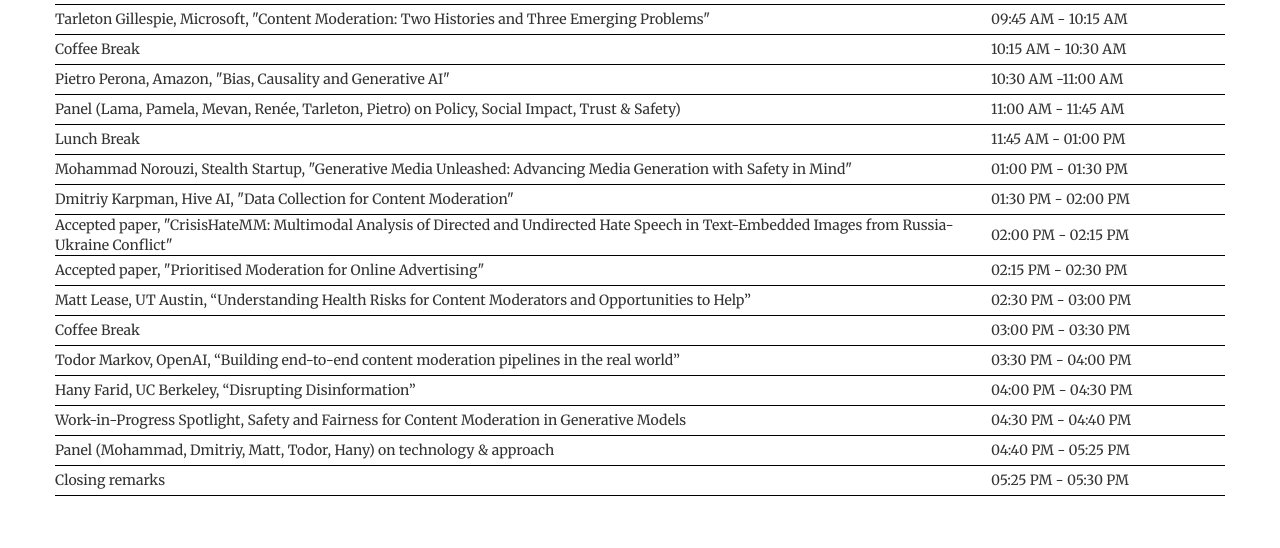
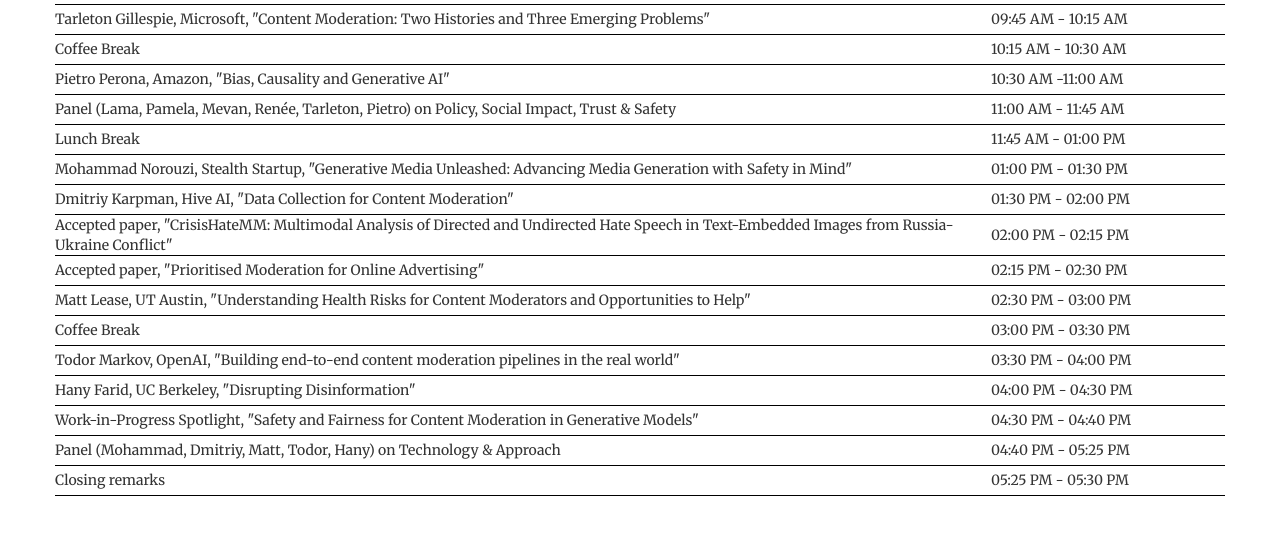
Before and after one commit to multimodal-content-moderation/multimodal-content-moderation.github.io, a Jekyll site: the page built from index.html, in a window 1280 px wide and 900 px high, scrolled down 5364 px. Shown: the part 160-708 px from the top of the window. Built offline with Jekyll 4.4.1, drawn with Linux system fonts in a browser that asks for light colours.

```diff
--- a/_includes/program.html
+++ b/_includes/program.html
@@ -46,7 +46,7 @@
                     </tr>
                     <tr style="border-bottom: 1px solid black; height: 30px">
                         <td>Panel (Lama, Pamela, Mevan, Renée, Tarleton, Pietro) on Policy, Social
-                            Impact, Trust & Safety)
+                            Impact, Trust & Safety
                         </td>
                         <td>11:00 AM - 11:45 AM</td>
                     </tr>
@@ -75,8 +75,8 @@
                         <td>02:15 PM - 02:30 PM</td>
                     </tr>
                     <tr style="border-bottom: 1px solid black; height: 30px">
-                        <td>Matt Lease, UT Austin, “Understanding Health Risks for Content Moderators
-                            and Opportunities to Help”
+                        <td>Matt Lease, UT Austin, "Understanding Health Risks for Content Moderators
+                            and Opportunities to Help"
                         </td>
                         <td>02:30 PM - 03:00 PM</td>
                     </tr>
@@ -85,23 +85,23 @@
                         <td>03:00 PM - 03:30 PM</td>
                     </tr>
                     <tr style="border-bottom: 1px solid black; height: 30px">
-                        <td>Todor Markov, OpenAI, “Building end-to-end content moderation pipelines in
-                            the real world”
+                        <td>Todor Markov, OpenAI, "Building end-to-end content moderation pipelines in
+                            the real world"
                         </td>
                         <td>03:30 PM - 04:00 PM</td>
                     </tr>
                     <tr style="border-bottom: 1px solid black; height: 30px">
-                        <td>Hany Farid, UC Berkeley, “Disrupting Disinformation”
+                        <td>Hany Farid, UC Berkeley, "Disrupting Disinformation"
                         </td>
                         <td>04:00 PM - 04:30 PM</td>
                     </tr>
                     <tr style="border-bottom: 1px solid black; height: 30px">
-                        <td>Work-in-Progress Spotlight, Safety and Fairness for Content Moderation in Generative Models
+                        <td>Work-in-Progress Spotlight, "Safety and Fairness for Content Moderation in Generative Models"
                         </td>
                         <td>04:30 PM - 04:40 PM</td>
                     </tr>
                     <tr style="border-bottom: 1px solid black; height: 30px">
-                        <td>Panel (Mohammad, Dmitriy, Matt, Todor, Hany) on technology & approach
+                        <td>Panel (Mohammad, Dmitriy, Matt, Todor, Hany) on Technology & Approach
                         </td>
                         <td>04:40 PM - 05:25 PM</td>
                     </tr>
```
